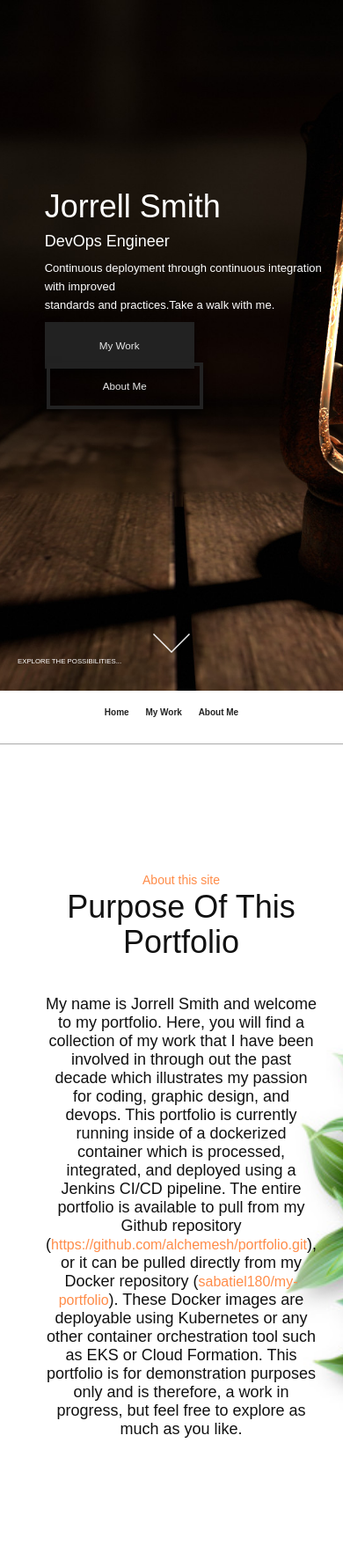
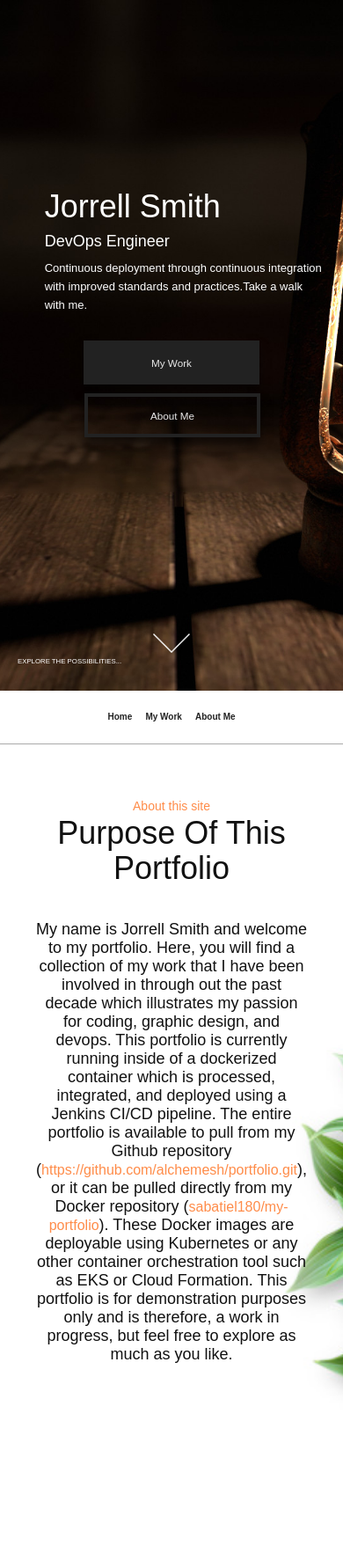
Before and after one commit to alchemesh/portfolio, a PHP site: page / in a window 390 px wide. Shown: the top 1773 px of the page at 88% size. Run offline with PHP 8.4, Linux system fonts and the light colour scheme.

Commit message:
Mobile Changes

```diff
--- a/html/aboutme/index.php
+++ b/html/aboutme/index.php
@@ -117,7 +117,7 @@
 				<div class="jorrellS-container-container">
 					<div class="jorrellS-row">
 						<div class="jorrellS-col">
-							<div style="text-align:center;padding:1.5vh 1.5%;height:7vh;position:relative:z-index:1;overflow-x:auto;">
+							<div class="toprollmenu-container">
 
 								<div style="display:inline-block;padding: 0% 2%;"><a href="/" ><span style="font-size:9px;font-weight:600;color:#222;">Home</span></a></div>
 								<div style="display:inline-block;padding: 0% 2%;"><a href="/mywork/"><span style="font-size:9px;font-weight:600;color:#222;">My Work</span></a></div>
@@ -306,8 +306,8 @@
                 <div class="footer-bottom-begin" ></div>
 				<div class="container-wrap">
                     <div class="jorrellS-row">
-                        <p class="jorrellS-float-left">Copyright © 2024 Jorrell Smith. All rights reserved.</p>
-                        <p class="jorrellS-float-right">Designed by <span><a target="_blank" href="http://www.jorrellsmith.com">jorrellsmith.com</a></span></p>
+                        <p class="jorrellS-col">Copyright © 2024 Jorrell Smith. All rights reserved.</p>
+                        <p class="jorrellS-col">Designed by <span><a target="_blank" href="http://www.jorrellsmith.com">jorrellsmith.com</a></span></p>
                     </div>
                 </div>
             </div>
--- a/html/construction/index.php
+++ b/html/construction/index.php
@@ -124,7 +124,7 @@
 				<div class="jorrellS-container-container">
 						<div class="jorrellS-row">
 								<div class="jorrellS-col">
-										<div style="text-align:center;padding:1.5vh 1.5%;height:7vh;position:relative:z-index:1;overflow-x:auto;">
+										<div class="toprollmenu-container">
 
 											<div style="display:inline-block;padding: 0% 2%;"><a href="/"><span style="font-size:10px;font-weight:600;color:#222;">Home</span></a></div>
 											<div style="display:inline-block;padding: 0% 2%;"><a href="/mywork/" ><span style="font-size:10px;font-weight:600;color:#222;">My Work</span></a></div>
@@ -268,8 +268,8 @@
                 <div class="footer-bottom-begin" ></div>
 				<div class="container-wrap">
                     <div class="jorrellS-row">
-                        <p class="jorrellS-float-left">Copyright © 2024 Jorrell Smith. All rights reserved.</p>
-                        <p class="jorrellS-float-right">Designed by <span><a target="_blank" href="http://www.jorrellsmith.com">jorrellsmith.com</a></span></p>
+                        <p class="jorrellS-col">Copyright © 2024 Jorrell Smith. All rights reserved.</p>
+                        <p class="jorrellS-col">Designed by <span><a target="_blank" href="http://www.jorrellsmith.com">jorrellsmith.com</a></span></p>
                     </div>
                 </div>
             </div>
--- a/html/css/profile_mobilehome.css
+++ b/html/css/profile_mobilehome.css
@@ -252,6 +252,25 @@ button:hover {
         opacity: 1;
 }
 
+.topimageviewnav {
+        position: relative;
+        z-index: 3;
+        width: 100%;
+        margin-top: 20px;
+}
+
+.topimageviewnav-container {
+        display: -webkit-flex;
+        display: -ms-flexbox;
+        display: flex;
+        -webkit-justify-content: center;
+        -ms-flex-pack: center;
+        justify-content: center;
+        -webkit-align-items: center;
+        -ms-flex-align: center;
+        align-items: center;
+        flex-direction: column;
+}
 
 .journeyJS .topimageviewimage, .contact .topimageviewimage {
 	visibility: hidden;
@@ -362,7 +381,7 @@ button:hover {
 	text-align: left;
         margin: 0;
         flex-basis: auto;
-        height:125px;
+        /*height:125px;*/
 
 }
 
@@ -433,7 +452,16 @@ button:hover {
 
 
 .journeyJS .topimageroll .topinnerbutton {
-        margin-top:25px;
+        margin-top:10px;
+        display: -webkit-flex;
+        display: -ms-flexbox;
+        display: flex;
+        -webkit-justify-content: center;
+        -ms-flex-pack: center;
+        justify-content: center;
+        -webkit-align-items: center;
+        -ms-flex-align: center;
+        align-items: center;
 }
 
 .journeyJS .topinnerbutton .ui-btn {
@@ -445,6 +473,12 @@ button:hover {
         color:#e8e8e8;
         font-size:.90em;
 	padding:20px 62px;
+        width: 200px;
+        display: flex;
+        height: 50px;
+        text-align: center;
+        align-items: center;
+        justify-content: center;
 }
 
 .journeyJS .topinnerbutton.transparent .ui-btn {
@@ -717,7 +751,23 @@ button:hover {
         border-bottom: 1px solid #aaa;
 }
 
-
+.toprollmenu-container {
+        text-align:center;
+        padding:1.5vh 1.5%;
+        height:7vh;
+        position:relative;
+        z-index:1;
+        overflow-x:auto;
+        display: -webkit-flex;
+        display: -ms-flexbox;
+        display: flex;
+        -webkit-justify-content: center;
+        -ms-flex-pack: center;
+        justify-content: center;
+        -webkit-align-items: center;
+        -ms-flex-align: center;
+        align-items: center;
+}
 
 
 /*******Account*********/
@@ -1028,13 +1078,18 @@ button:hover {
 	.aboutMe .topimageviewoverlay-img {width:280px;height:740px;margin-left:55%;}
 
 	.journeyJS .topimageroll .topinnerbutton {margin-top:35px;}
+        .topimageviewnav-container { flex-direction: row;}
         .journeyJS .topmenurolldesk span {font-size:.80em;}
 }
 
 
 
 @media screen and (min-width: 768px) {
-
+        .topimageviewnav-container {
+                -webkit-justify-content: left;
+                -ms-flex-pack: left;
+                justify-content: left;
+        }
 	.account-navigation {margin-top: 15px; height: 100vh; border-right: 1px solid #ddd;}
         .account-navigation.is-active { width: 31%; }
         .account-navigation.is-active {
--- a/html/css/profile_mobilehome2.css
+++ b/html/css/profile_mobilehome2.css
@@ -156,7 +156,7 @@
     display: flex;
     -webkit-justify-content: start;
     -ms-flex-pack: justify;
-	justify-content: start;
+	justify-content: center;
 	align-items: center;
 	z-index: 100;
 	position: absolute;
@@ -164,7 +164,7 @@
 }
 
 .descript-portfolio-inner {
-	padding-top:10vh;
+	/*padding-top:10vh;*/
 	display: -webkit-flex;
     display: -ms-flexbox;
 	display: flex;
@@ -172,7 +172,8 @@
     -ms-flex-pack: justify;
 	justify-content: right;
 	flex-direction: column;
-	padding-right:22vw;
+	align-items: center;
+	/*padding-right:22vw;*/
 }
 
 .descript-portfolio span {
@@ -2068,6 +2069,7 @@ input.big[type="submit"], input.big[type="reset"], input.big[type="button"], but
 		box-shadow: 2px 2px 10px rgba(0, 0, 0, .30);
 		width: 80%;
 		margin: auto;
+		overflow: hidden;
 	}
 
 	.journeyJS .skills-images {
--- a/html/css/profile_mobilehome3.css
+++ b/html/css/profile_mobilehome3.css
@@ -364,8 +364,8 @@
 }
 
 .footer .footer-widget .container {
-        border-top: 1px solid #888;
-        padding-top: 25px;
+    border-top: 1px solid #888;
+    padding-top: 25px;
 }
 
 
@@ -373,8 +373,9 @@
     color: #363432;
     font-family: 'Roboto', sans-serif;
     font-weight: 500;
-    margin-left: 15px;
-        font-size:13px;
+    /*margin-left: 15px;*/
+    font-size:13px;
+	text-align: center;
 }
 
 .footer .footer-bottom p span a {
--- a/html/index.php
+++ b/html/index.php
@@ -75,19 +75,26 @@
 									<div>
 										<h1>Jorrell Smith</h1>
 										<h4 style="margin-top: 10px;">DevOps Engineer</h4>
-										<span>Continuous deployment through continuous integration with improved </span><br>
-										<span style="display:block;">standards and practices.Take a walk with me.</span>
-										<div class="bannerbutton" style="float:left;">
+										<span style="width:60%;">Continuous deployment through continuous integration with improved standards and practices.Take a walk with me.</span>
+										<!--<span style="display:block;">standards and practices.Take a walk with me.</span>-->
+									</div>
+								</div>
+                            </div>
+                        </div>
+					</div>
+
+					<div class="topimageviewnav" >
+						<div class="jorrellS-container-container">
+							<div class="jorrellS-row topimageviewnav-container">
+								<div class="bannerbutton">
 									<div class="bannertext">
 										<div class="topinnerbutton"><a href="/mywork/" class="ui-btn ui-btn-inline ui-shadow">My Work</a>
 										</div>
 									</div>
 								</div>
-										<div class="bannerbutton" style="float:left;padding-left:2px;">
+								<div class="bannerbutton" style=";padding-left:2px;">
 									<div class="bannertext">
 										<div class="topinnerbutton transparent"><a href="/aboutme/" class="ui-btn ui-btn-inline ui-shadow" style="border:4px solid #222;">About Me</a>
-												</div>
-											</div>
 										</div>
 									</div>
 								</div>
@@ -119,7 +126,7 @@
 				<div class="jorrellS-container-container">
 					<div class="jorrellS-row">
 						<div class="jorrellS-col">
-                            <div style="text-align:center;padding:1.5vh 1.5%;height:7vh;position:relative:z-index:1;overflow-x:auto;">
+                            <div class="toprollmenu-container">
 
 								<div style="display:inline-block;padding: 0% 2%;"><a href="/"><span style="font-size:10px;font-weight:600;color:#222;">Home</span></a></div>
 								<div style="display:inline-block;padding: 0% 2%;"><a href="/mywork/" ><span style="font-size:10px;font-weight:600;color:#222;">My Work</span></a></div>
@@ -370,8 +377,8 @@
                 <div class="footer-bottom-begin" ></div>
 				<div class="container-wrap">
                     <div class="jorrellS-row">
-                        <p class="jorrellS-float-left">Copyright © 2024 Jorrell Smith. All rights reserved.</p>
-                        <p class="jorrellS-float-right">Designed by <span><a target="_blank" href="http://www.jorrellsmith.com">jorrellsmith.com</a></span></p>
+                        <p class="jorrellS-col">Copyright © 2024 Jorrell Smith. All rights reserved.</p>
+                        <p class="jorrellS-col">Designed by <span><a target="_blank" href="http://www.jorrellsmith.com">jorrellsmith.com</a></span></p>
                     </div>
                 </div>
             </div>
--- a/html/mywork/view/index.php
+++ b/html/mywork/view/index.php
@@ -124,7 +124,7 @@
 				<div class="jorrellS-container-container">
 						<div class="jorrellS-row">
 								<div class="jorrellS-col">
-										<div style="text-align:center;padding:1.5vh 1.5%;height:7vh;position:relative:z-index:1;overflow-x:auto;">
+										<div class="toprollmenu-container">
 
 											<div style="display:inline-block;padding: 0% 2%;"><a href="/"><span style="font-size:10px;font-weight:600;color:#222;">Home</span></a></div>
 											<div style="display:inline-block;padding: 0% 2%;"><a href="/mywork/" ><span style="font-size:10px;font-weight:600;color:#222;">My Work</span></a></div>
```
Also changed, not shown: html/mywork/index.php (+3 -5 lines). Lines whose indentation alone changed are shown as unchanged.
